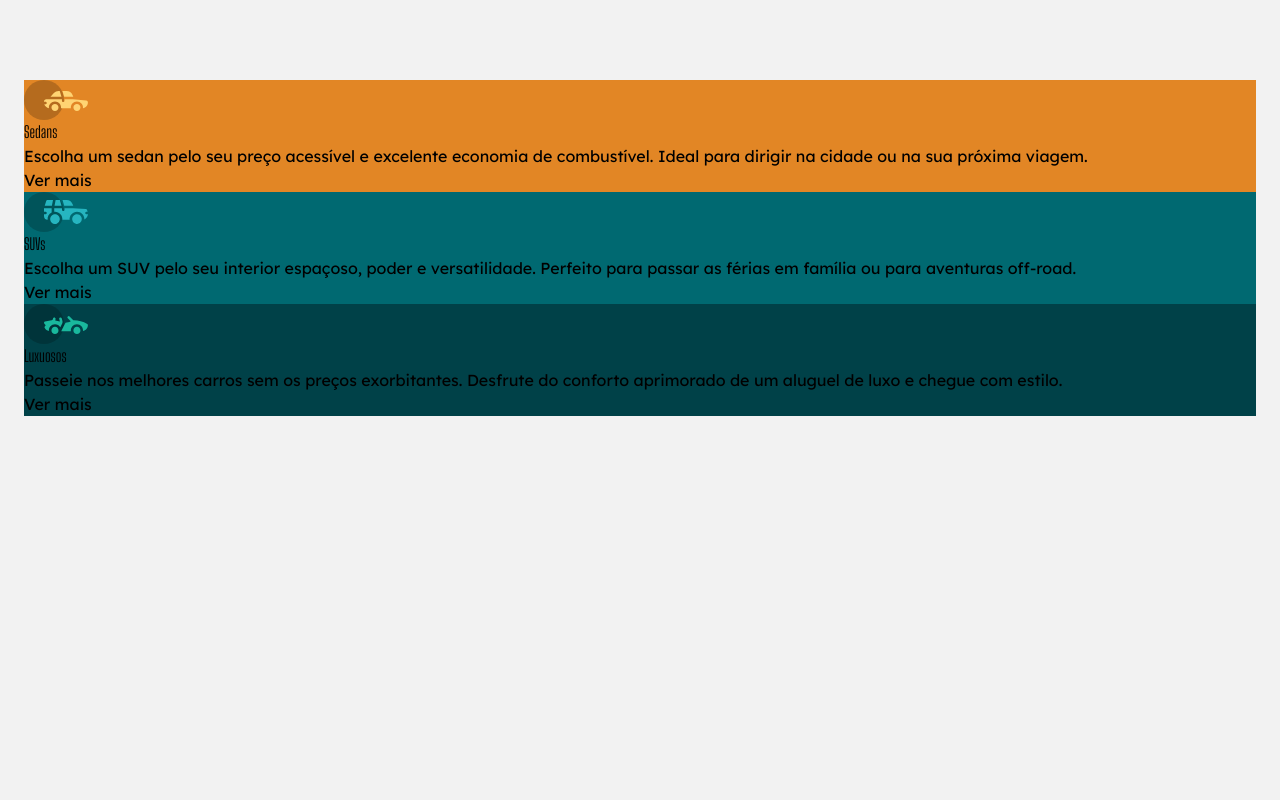
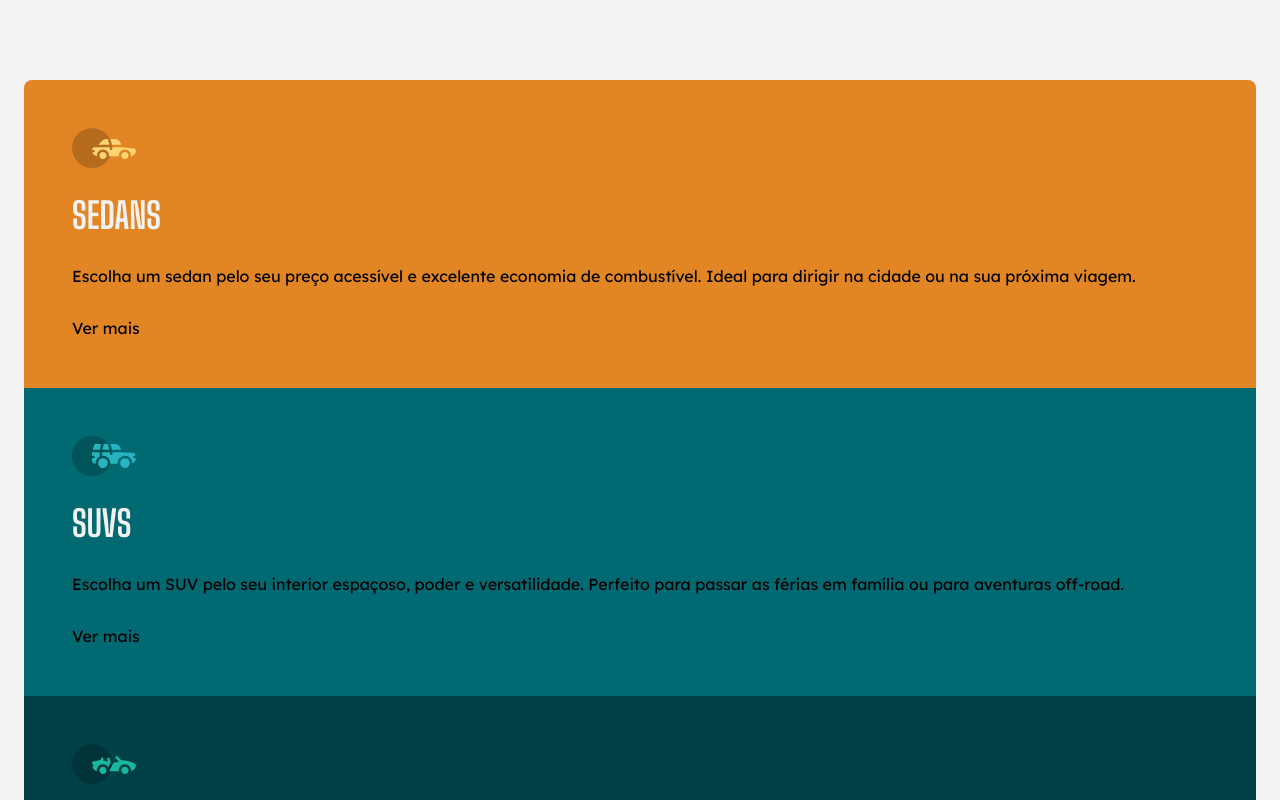
Before and after one commit to leelopesx/projeto1-carros, a React (Vite) app: page / in a window 1280 px wide. Shown: the top 800 px of the page. Built offline with nearby package versions, Linux system fonts and the light colour scheme.

Commit message:
Sexto commit do App

```diff
--- a/src/App.jsx
+++ b/src/App.jsx
@@ -6,24 +6,24 @@
   return(
     <main className="min-h-svh bg-offwhitebg py-20 px-6">
       <section>
-        <div className="bg-orange">
-          <img src={iconSedans} alt="ícone dos carros sedan" />
-          <h2 className="font-shoulders">Sedans</h2>
-          <p className="font-lexend">Escolha um sedan pelo seu preço acessível e excelente economia de combustível. Ideal para dirigir na cidade ou na sua próxima viagem.</p>
+        <div className="bg-orange p-12 rounded-t-lg">
+          <img src={iconSedans} alt="ícone dos carros sedan" className="mb-7"/>
+          <h2 className="font-shoulders mb-7 uppercase text-4xl font-bold text-offwhitebg">Sedans</h2>
+          <p className="font-lexend mb-7 ">Escolha um sedan pelo seu preço acessível e excelente economia de combustível. Ideal para dirigir na cidade ou na sua próxima viagem.</p>
           <a className="font-lexend" href="https://www.webmotors.com.br/sedans" target="_blank">Ver mais</a>
         </div>
 
-        <div className="bg-green">
-          <img src={iconSuvs} alt="ícone dos carros SUV" />
-          <h2 className="font-shoulders">SUVs</h2>
-          <p className="font-lexend">Escolha um SUV pelo seu interior espaçoso, poder e versatilidade. Perfeito para passar as férias em família ou para aventuras off-road.</p>
+        <div className="bg-green p-12">
+          <img src={iconSuvs} alt="ícone dos carros SUV" className="mb-7"/>
+          <h2 className="font-shoulders mb-7 uppercase text-4xl font-bold text-offwhitebg">SUVs</h2>
+          <p className="font-lexend mb-7">Escolha um SUV pelo seu interior espaçoso, poder e versatilidade. Perfeito para passar as férias em família ou para aventuras off-road.</p>
           <a className="font-lexend" href="https://www.webmotors.com.br/suvs" target="_blank">Ver mais</a>
         </div>
 
-        <div className="bg-dark-green">
-          <img src={iconLuxury} alt="ícone dos carros de luxo" />
-          <h2 className="font-shoulders">Luxuosos</h2>
-          <p className="font-lexend">Passeie nos melhores carros sem os preços exorbitantes. Desfrute do conforto aprimorado de um aluguel de luxo e chegue com estilo.</p>
+        <div className="bg-dark-green p-12 rounded-b-lg">
+          <img src={iconLuxury} alt="ícone dos carros de luxo" className="mb-7"/>
+          <h2 className="font-shoulders mb-7 uppercase text-4xl font-bold text-offwhitebg">Luxuosos</h2>
+          <p className="font-lexend mb-7">Passeie nos melhores carros sem os preços exorbitantes. Desfrute do conforto aprimorado de um aluguel de luxo e chegue com estilo.</p>
           <a className="font-lexend" href="https://www.webmotors.com.br/carros-de-luxo" target="_blank">Ver mais</a>
         </div>
       </section>
```
